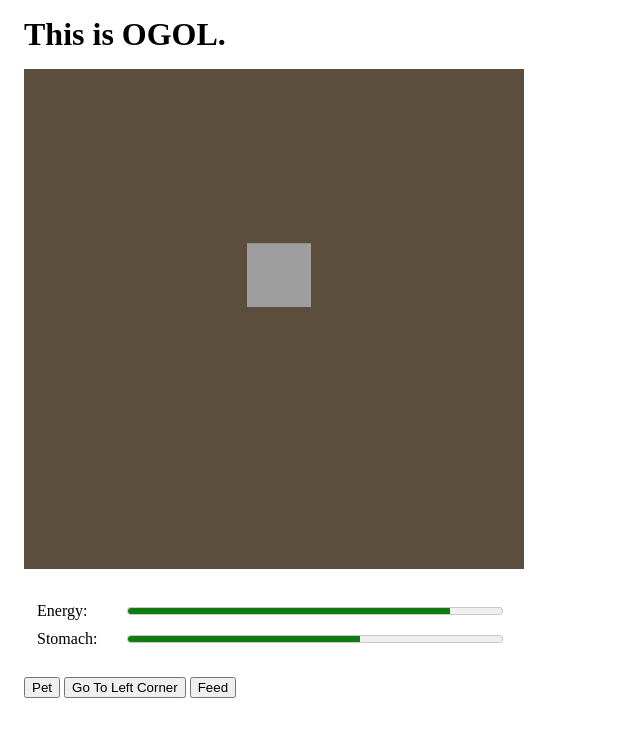
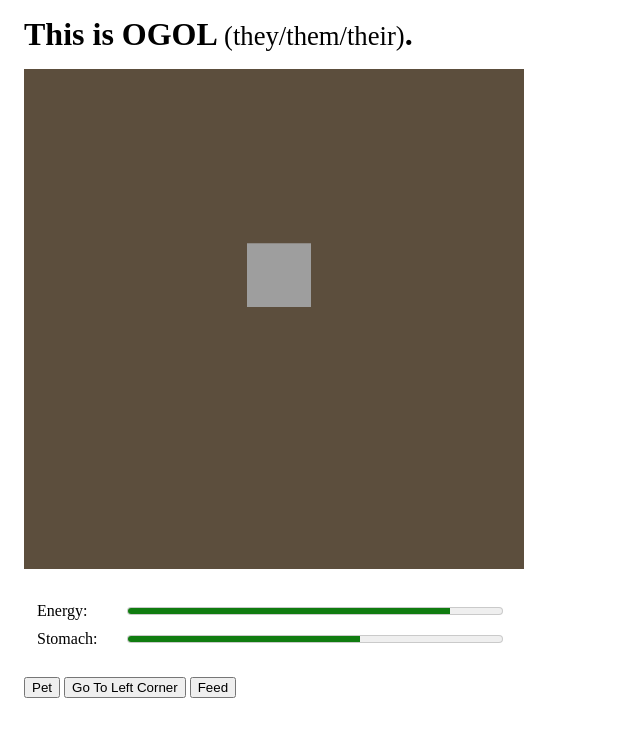
Before and after one commit to audrey-jensen/ogol, a plain HTML site: page index.html in a window 1280 px wide. Shown: the whole page, without its empty margins (0-640 px from the left). Drawn offline with Linux system fonts and the light colour scheme.

Commit message:
set and display creature pronouns

```diff
--- a/creature.js
+++ b/creature.js
@@ -124,6 +124,23 @@ class Creature {
         }
         else {
             console.warn(`${this.myName} only cheers when their name changes.`);
+        }
+    }
+
+    // creature.pronouns('she', 'her', 'hers') - changes the creature's pronouns
+    //                      to she/her/hers.
+    // creature.pronouns(['he', 'him', 'his', 'they', 'their', 'theirs']) - changes
+    //                      the creature's pronouns to he/him/his/they/their/theirs.
+    pronouns(...pronouns) {
+        // allow pronouns to be input as individual arguments or as a list
+        const ps = (pronouns || []).flat();
+
+        // set the creature's pronouns if there were 3 listed.
+        if(pronouns.length % 3 === 0) {
+            this.myPronouns = ps;
+        }
+        else {
+            console.error('You must specify pronouns in sets of 3.');
         }
     }
 
@@ -506,13 +523,26 @@ function clamp(value, minumum, maximum) {
 // Functions called when rendering the creature
 
 //  get the creature's position and animation
+let lastPronouns = null;
+let formattedPronouns = '';
 function getCreature() {
     const position = [OGOL.x_position, OGOL.y_position];
+
+    // pronoun calculation is expensive, so only do it when needed
+    if(lastPronouns !== OGOL.myPronouns) {
+        lastPronouns = OGOL.myPronouns;
+        formattedPronouns = OGOL.myPronouns.join('/');
+        if(formattedPronouns !== '') {
+            formattedPronouns = '(' +  formattedPronouns + ')';
+        }
+    }
+
     return {
         position,
         animation: OGOL.animation,
         stats: {
             name: OGOL.myName,
+            pronouns: formattedPronouns,
             stomach: OGOL.stomach,
             energy: OGOL.energy
         }
--- a/index.html
+++ b/index.html
@@ -24,7 +24,7 @@
 
 <body>
     <!-- Here's where the creature moves around -->
-    <h1>This is <span id="creature-name"></span>.</h1>
+    <h1>This is <span id="creature-name"></span> <span id="creature-pronouns"></span>.</h1>
     <div id='play-pen'>
         <canvas id='play-pen-canvas' width='500' height='500'>
         </canvas>
--- a/init.js
+++ b/init.js
@@ -49,6 +49,7 @@ function initScreen(backgroundColor){
 
     const meters = {
         name: document.getElementById('creature-name'),
+        pronouns: document.getElementById('creature-pronouns'),
         energy: document.getElementById('energy'),
         stomach: document.getElementById('stomach')
     };
--- a/render.js
+++ b/render.js
@@ -22,6 +22,10 @@ function updateMeters(meters, stats) {
     // this can be really slow, so it only updates when the creature's name changes.
     if(meters.name.innerText !== stats.name) {
         meters.name.innerText = stats.name;
+    }
+
+    if(meters.pronouns.innerText !== stats.pronouns) {
+        meters.pronouns.innerText = stats.pronouns;
     }
 }
 
--- a/ui.css
+++ b/ui.css
@@ -4,6 +4,11 @@
 
 h1 {
     margin: .5em;
+}
+
+#creature-pronouns {
+    font-size: smaller;
+    font-weight: lighter;
 }
 
 #indicators {
```
